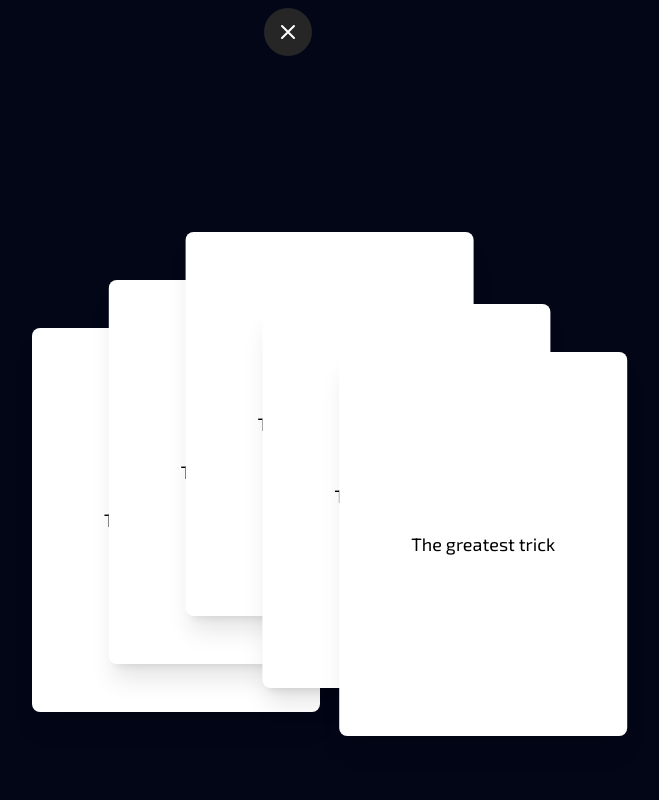
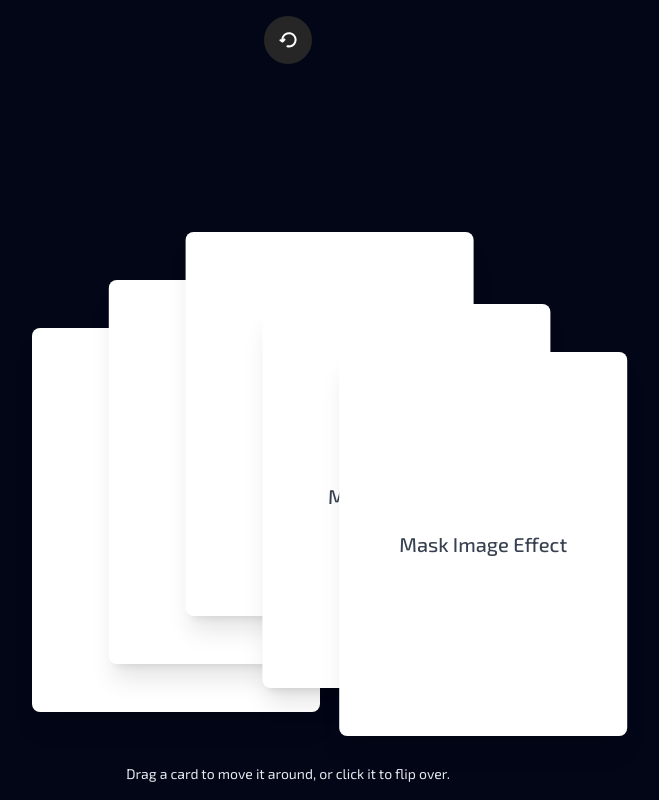
Before and after one commit to ExplorerAadi/motion-la-la-land, a Next.js app: page /stacked-cards in a window 1280 px wide. Shown: the whole page, without its empty margins (352-1011 px from the left). Built offline with nearby package versions, Linux system fonts and the light colour scheme.

Commit message:
🎸 Deck card complete

```diff
--- a/app/Homepage.tsx
+++ b/app/Homepage.tsx
@@ -3,8 +3,7 @@
 import { motion } from "framer-motion";
 import { Card } from "../components/Card";
 import { Spotlight } from "../components/Spotlight";
-
-const cloudinaryDomain = "https://res.cloudinary.com";
+import { cloudinaryDomain } from "../utils";
 
 export const Homepage = () => {
   return (
--- a/app/layout.tsx
+++ b/app/layout.tsx
@@ -2,7 +2,7 @@ import "../styles/globals.css";
 
 declare global {
   interface Window {
-    xyValue: { x: number; y: number };
+    cardPositions: any[];
   }
 }
 
--- a/components/CardStack.tsx
+++ b/components/CardStack.tsx
@@ -3,7 +3,7 @@
 import { useState } from "react";
 import { useWindowSize } from "usehooks-ts";
 import { DeckCard } from "./DeckCard";
-import { CloseIcon } from "../public/icons/CloseIcon";
+import { cloudinaryDomain } from "../utils";
 
 export const BaseCardsStacked = () => {
   const { width, height } = useWindowSize();
@@ -28,31 +28,96 @@ export const BaseCardsStacked = () => {
         }
       }}
     >
-      {positions.map((position, idx) => (
+      <button
+        className="absolute z-[999] bg-neutral-800 text-white rounded-full pt-1 pb-0.5 px-1 left-1/2 top-10 flex items-center justify-center -translate-x-1/2 -translate-y-1/2 cursor-pointer"
+        onClick={() => {
+          window.location.reload();
+        }}
+      >
+        <ReloadIcon className="w-10 h-10 mt-0.5" />
+      </button>
+      {cardData.map((card, idx) => (
         <DeckCard
-          key={position.x}
+          key={card.x}
           index={idx}
-          position={{ x: getX(position.x), y: getY(position.y) }}
+          position={{ x: getX(card.x), y: getY(card.y) }}
+          content={card}
           width={width}
           height={height}
           flippedCardIdx={flippedCardIdx}
           setFlippedCardIdx={setFlippedCardIdx}
         />
       ))}
-      <button
-        className="absolute z-[999] bg-neutral-800 text-white rounded-full p-3 left-1/2 top-8 -translate-x-1/2 -translate-y-1/2 cursor-pointer"
-        onClick={() => setFlippedCardIdx(-1)}
-      >
-        <CloseIcon className="h-6 font-semibold" />
-      </button>
+      <div className="absolute bottom-4 left-0 text-gray-200 text-sm text-center w-full">
+        Drag a card to move it around, or click it to flip over.
+      </div>
     </div>
   );
 };
 
-const positions = [
-  { x: 30, y: 41 },
-  { x: 36, y: 35 },
-  { x: 42, y: 29 },
-  { x: 48, y: 38 },
-  { x: 54, y: 44 },
+const cardData = [
+  {
+    title: "Private Island",
+    description:
+      "A private island of links and bio based on the dynamic island concept of iPhones and inspired by @konsfyi design.",
+    media: `${cloudinaryDomain}/${process.env.NEXT_PUBLIC_CLOUDINARY_CLOUD_NAME}/video/upload/f_auto:video,q_auto/private-island-demo`,
+    redirectLabel: "Visit",
+    redirectLink: "/private-island",
+    x: 30,
+    y: 41,
+  },
+  {
+    title: "Art Gallery",
+    description:
+      "An art gallery with images arranged in a masonry grid and an iPhone like opening closing animation.",
+    media: `${cloudinaryDomain}/${process.env.NEXT_PUBLIC_CLOUDINARY_CLOUD_NAME}/video/upload/f_auto:video,q_auto/art-gallery`,
+    redirectLabel: "Visit",
+    redirectLink: "/modal-animation",
+    x: 36,
+    y: 35,
+  },
+  {
+    title: "Smart Navbar",
+    description:
+      "Stick the heading of the section in viewport to the top, super helpful when reading a blog post or a long article.",
+    media: `${cloudinaryDomain}/${process.env.NEXT_PUBLIC_CLOUDINARY_CLOUD_NAME}/video/upload/v1717143294/smart-navbar.mp4`,
+    redirectLabel: "Visit",
+    redirectLink: "/smart-navbar",
+    x: 42,
+    y: 29,
+  },
+  {
+    title: "Menu Interaction",
+    description:
+      "A hamburger menu created by only animating the svg paths and can be used to toggle the open/close state of sidebar menus.",
+    media: `${cloudinaryDomain}/${process.env.NEXT_PUBLIC_CLOUDINARY_CLOUD_NAME}/video/upload/v1717143294/menu-svg.mp4`,
+    redirectLabel: "Visit",
+    redirectLink: "/menu-animation",
+    x: 48,
+    y: 38,
+  },
+  {
+    title: "Mask Image Effect",
+    description:
+      "Hiding a text/image behind the content being shown on the screen that can be revealed in multiple ways, here I am using mouse hover.",
+    media: `${cloudinaryDomain}/${process.env.NEXT_PUBLIC_CLOUDINARY_CLOUD_NAME}/video/upload/v1717143294/mouse-tracking.mp4`,
+    redirectLabel: "Visit",
+    redirectLink: "/mask-image-effect",
+    x: 54,
+    y: 44,
+  },
 ];
+
+const ReloadIcon = ({ className }: { className?: string }) => {
+  return (
+    <svg
+      xmlns="http://www.w3.org/2000/svg"
+      version="1.1"
+      viewBox="-5.0 -10.0 110.0 135.0"
+      fill="currentColor"
+      className={className}
+    >
+      <path d="m78.18 43.352c-2.1484-8.0352-8.0469-14.531-15.836-17.445-7.7891-2.9102-16.504-1.875-23.395 2.7773-6.8867 4.6562-11.102 12.355-11.309 20.668l-1.5-0.85937v-0.003907c-1.6602-0.95703-3.7812-0.38672-4.7422 1.2734-0.46094 0.79297-0.58594 1.7422-0.34766 2.6328s0.82031 1.6484 1.6211 2.1055l7.4609 4.3086h-0.003906c0.17578 0.10156 0.35938 0.1875 0.55078 0.25h0.14062l0.42969 0.10938h1.0508l0.28125-0.050781h0.17969l0.21094-0.070313 0.32812-0.12891 0.32031-0.17188 0.26172-0.17188-0.003906 0.003906c0.085938-0.054687 0.16797-0.11719 0.24219-0.1875l6.4883-6.4609c1.3633-1.3555 1.3672-3.5586 0.011719-4.918-1.3555-1.3633-3.5586-1.3672-4.9219-0.011719l-1 1c0.54688-5.1016 3.1602-9.7578 7.2305-12.883 4.0664-3.125 9.2383-4.4492 14.309-3.6641 5.0703 0.78906 9.5977 3.6172 12.531 7.8281 2.9297 4.2109 4.0078 9.4375 2.9844 14.465-1.0234 5.0273-4.0586 9.418-8.4023 12.148s-9.6172 3.5625-14.59 2.3047c-1.8203-0.35938-3.6016 0.76562-4.0547 2.5625s0.58203 3.6328 2.3516 4.1797c2.0586 0.51172 4.1719 0.76953 6.293 0.76953 7.9883-0.003907 15.527-3.7188 20.391-10.059 4.8633-6.3398 6.5039-14.582 4.4375-22.301z" />
+    </svg>
+  );
+};
--- a/components/DeckCard.tsx
+++ b/components/DeckCard.tsx
@@ -1,12 +1,13 @@
 "use client";
 
 import { motion, useSpring } from "framer-motion";
-import { useEffect, useRef, useState } from "react";
+import { useEffect, useState } from "react";
 import { classNames } from "../utils";
 
 export const DeckCard = ({
   index,
   position,
+  content,
   width,
   height,
   flippedCardIdx,
@@ -14,6 +15,13 @@ export const DeckCard = ({
 }: {
   index: number;
   position: { x: number; y: number };
+  content: {
+    title: string;
+    description: string;
+    media: string;
+    redirectLabel: string;
+    redirectLink: string;
+  };
   width: number;
   height: number;
   flippedCardIdx: number;
@@ -22,11 +30,10 @@ export const DeckCard = ({
   const [isDragging, setIsDragging] = useState(false);
   const x = useSpring(width / 2);
   const y = useSpring(height + 100);
-  const originalPosition = useRef(position);
   const isFlipped = flippedCardIdx === index;
   const cardWidth = 288;
   const cardHeight = 384;
-  const cardScale = Math.max(((height / cardHeight) * 70) / 100, 1);
+  const cardScale = Math.max(((height / cardHeight) * 80) / 100, 1);
 
   useEffect(() => {
     const animateCard = async () => {
@@ -35,18 +42,20 @@ export const DeckCard = ({
         y.set(position.y);
       } else if (isFlipped) {
         x.set(width / 2 - cardWidth / 2);
-        y.set(height / 2 - cardHeight / 2);
-      } else if (flippedCardIdx === -1) {
-        x.set(originalPosition.current.x);
-        y.set(originalPosition.current.y);
+        y.set(height / 2 - (cardHeight / 2 - 20));
+      } else if (!isFlipped && window.cardPositions?.[index]) {
+        x.set(window.cardPositions[index].x);
+        y.set(window.cardPositions[index].y);
       }
     };
 
     animateCard();
-  }, [position, flippedCardIdx, isFlipped, originalPosition]);
+  }, [position, flippedCardIdx, isFlipped]);
 
   return (
     <motion.button
+      key={index}
+      id={index.toString()}
       drag={!isFlipped}
       dragMomentum={false}
       dragConstraints={{
@@ -55,7 +64,11 @@ export const DeckCard = ({
         top: 10,
         bottom: height - cardHeight - 20,
       }}
-      transition={{ type: "spring", stiffness: 90 }}
+      transition={{
+        type: "spring",
+        stiffness: 90,
+        duration: 0.4,
+      }}
       style={{ x, y, top: 0, left: 0 }}
       initial={{ opacity: 0 }}
       animate={{
@@ -72,27 +85,107 @@ export const DeckCard = ({
       )}
       onMouseDown={(e) => {
         e.stopPropagation();
-        window.xyValue = { x: x.get(), y: y.get() };
-        originalPosition.current = { x: x.get(), y: y.get() };
+        window.cardPositions = {
+          ...window.cardPositions,
+          [index]: { x: x.get(), y: y.get() },
+        };
       }}
       onMouseUp={(e) => {
         e.stopPropagation();
         if (
-          Math.abs(x.get() - window.xyValue.x) < 2 ||
-          Math.abs(y.get() - window.xyValue.y) < 2
+          Math.abs(x.get() - window.cardPositions[index].x) < 2 ||
+          Math.abs(y.get() - window.cardPositions[index].y) < 2
         ) {
           setFlippedCardIdx(index);
         }
-        originalPosition.current = { x: x.get(), y: y.get() };
+        window.cardPositions = {
+          ...window.cardPositions,
+          [index]: { x: x.get(), y: y.get() },
+        };
       }}
     >
-      <motion.h3
-        className="text-lg deck-card"
+      <motion.div
+        className="text-lg deck-card flex items-center justify-center h-full w-full"
         initial={{ rotateY: 0 }}
         animate={{ rotateY: isFlipped ? -180 : 0 }}
       >
-        {isFlipped ? "Got you!" : "The greatest trick"}
-      </motion.h3>
+        {isFlipped ? (
+          <FlippedCard
+            title={content.title}
+            description={content.description}
+            media={content.media}
+            redirectLink={content.redirectLink}
+          />
+        ) : (
+          <p className="text-gray-700 text-xl font-medium">{content.title}</p>
+        )}
+      </motion.div>
     </motion.button>
   );
 };
+
+const FlippedCard = ({
+  title,
+  description,
+  media,
+  redirectLink,
+}: {
+  title: string;
+  description: string;
+  media: string;
+  redirectLink: string;
+}) => {
+  return (
+    <div className="relative flex flex-col justify-between text-gray-700 h-full w-full p-2">
+      <div className="flex flex-row items-center space-x-1">
+        <div className="bg-gray-100 rounded-[5px] p-1">
+          <ProjectIcon className="h-2.5" />
+        </div>
+        <h5 className="text-[8px] antialiased font-semibold tracking-normal text-start">
+          {title}
+        </h5>
+      </div>
+      <div className="h-3/5">
+        <video
+          className="h-5/6 w-full rounded-md overflow-hidden object-cover border border-gray-100"
+          src={media}
+          autoPlay
+          loop
+        />
+        <p className="h-1/6 block shrink-0 text-[6px] antialiased font-normal leading-normal mt-1 text-start">
+          {description}
+        </p>
+      </div>
+      <div className="flex w-full justify-end">
+        <VisitButton href={redirectLink} />
+      </div>
+    </div>
+  );
+};
+
+const VisitButton = ({ href }: { href: string }) => {
+  return (
+    <a
+      href={href}
+      className="inline-flex items-center px-2 bg-gray-100 text-gray-600 rounded-[5px] text-[6px] hover:bg-gray-200 transition-colors h-4"
+      target="_blank"
+      rel="noopener noreferrer"
+    >
+      Visit <span className="ml-0.5">→</span>
+    </a>
+  );
+};
+
+const ProjectIcon = ({ className }: { className?: string }) => {
+  return (
+    <svg
+      xmlns="http://www.w3.org/2000/svg"
+      viewBox="0 0 20 20"
+      fill="currentColor"
+      aria-hidden="true"
+      className={className}
+    >
+      <path d="M11 3a1 1 0 10-2 0v1a1 1 0 102 0V3zM15.657 5.757a1 1 0 00-1.414-1.414l-.707.707a1 1 0 001.414 1.414l.707-.707zM18 10a1 1 0 01-1 1h-1a1 1 0 110-2h1a1 1 0 011 1zM5.05 6.464A1 1 0 106.464 5.05l-.707-.707a1 1 0 00-1.414 1.414l.707.707zM5 10a1 1 0 01-1 1H3a1 1 0 110-2h1a1 1 0 011 1zM8 16v-1h4v1a2 2 0 11-4 0zM12 14c.015-.34.208-.646.477-.859a4 4 0 10-4.954 0c.27.213.462.519.476.859h4.002z"></path>
+    </svg>
+  );
+};
--- a/utils.ts
+++ b/utils.ts
@@ -4,3 +4,5 @@ import { twMerge } from "tailwind-merge";
 export function classNames(...inputs: ClassValue[]) {
   return twMerge(clsx(inputs));
 }
+
+export const cloudinaryDomain = "https://res.cloudinary.com";
```
